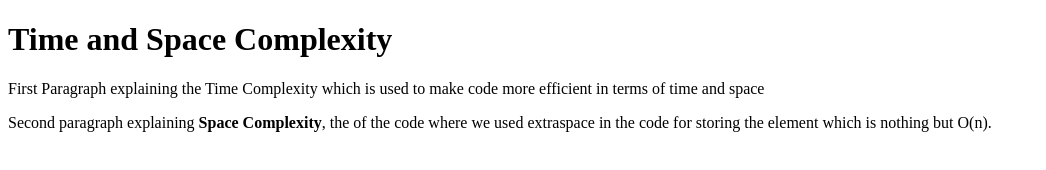
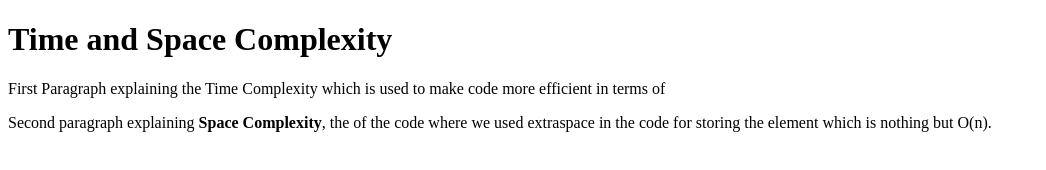
Before and after one commit to acciojob/time-and-space-complexity-rohitshirsat02, a website: page main.html in a window 1280 px wide. Shown: the whole page, without its empty margins (0-1046 px from the left). Drawn offline with Linux system fonts and the light colour scheme.

Commit message:
created a submission

```diff
--- a/main.html
+++ b/main.html
@@ -9,7 +9,7 @@
 <body>
 	<!-- the entire body must be written by student -->
 <h1>Time and Space Complexity</h1>
-<p>First Paragraph explaining the Time Complexity which is used to make code more efficient in terms of time and space</p>
+<p>First Paragraph explaining the Time Complexity which is used to make code more efficient in terms of </p>
 <p> Second paragraph explaining <b>Space Complexity</b>, the  of the code where we used extraspace in the code for storing the element which is nothing but O(n).</p>
     <script type="text/javascript" src="./script.js">
 </script>
```
